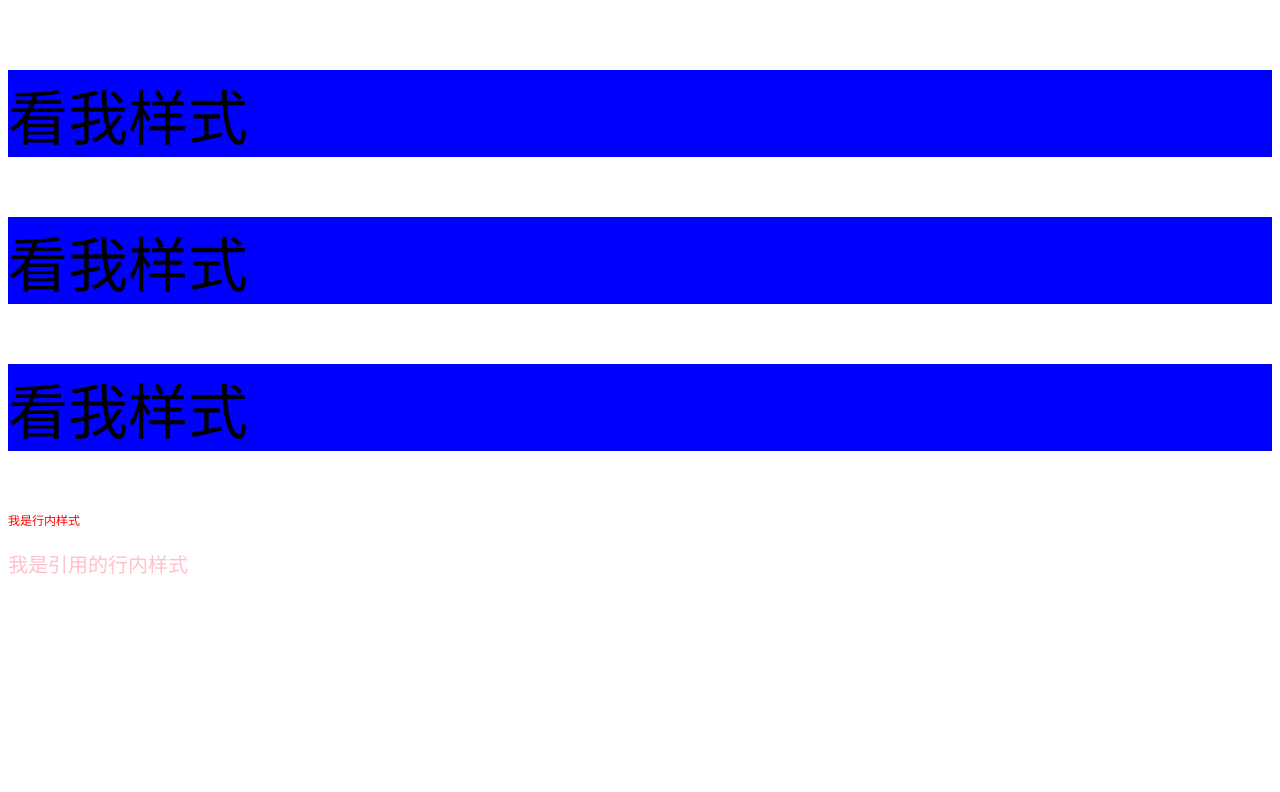
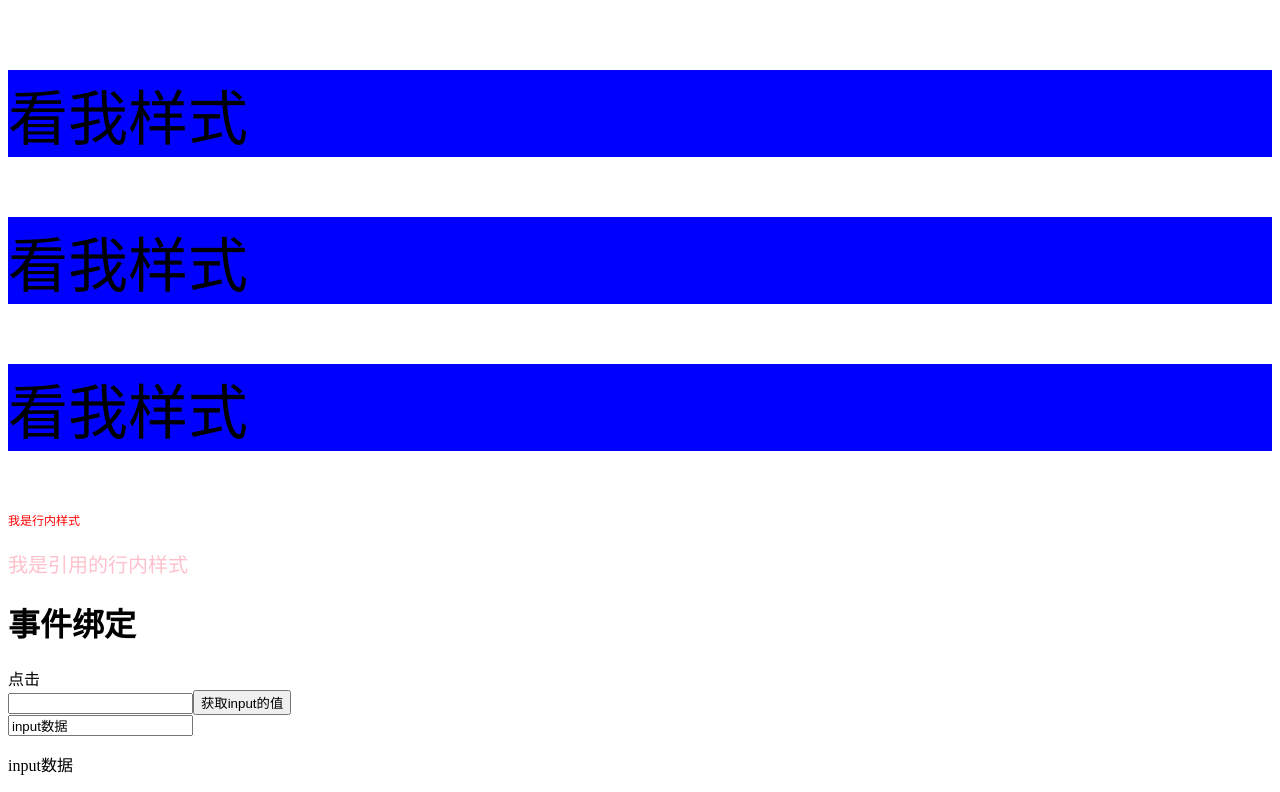
Before and after one commit to chuhx1024/angular-tour-of-heroes, an Angular app: page / in a window 1280 px wide. Shown: the part 778-1570 px from the top of the page. Before the commit the page ends 1376 px from the top, so only its background shows below. Built offline with nearby package versions, Linux system fonts and the light colour scheme.

Commit message:
feat: 双向数据绑定

```diff
--- a/src/app/app.component.html
+++ b/src/app/app.component.html
@@ -4,3 +4,5 @@
 <app-ng-switch></app-ng-switch>
 <h1>ng-bind</h1>
 <app-ng-bind></app-ng-bind>
+<h1>事件绑定</h1>
+<app-ng-event></app-ng-event>
--- /dev/null
+++ b/src/app/view/ng-event/ng-event.component.html
@@ -0,0 +1,10 @@
+<div (click)="clickFun()">点击</div>
+<input #inputFlag type="text" (input) ="inputChange($event)" name="">
+
+<!-- 模板引用变量使用 -->
+<button (click)="getValue(inputFlag.value)">获取input的值</button>
+
+<!-- 数据双向绑定 -->
+<br/>
+<input type="text" [(ngModel)]="title">
+<p>{{title}}</p>
--- /dev/null
+++ b/src/app/view/ng-event/ng-event.component.ts
@@ -0,0 +1,24 @@
+import { Component } from '@angular/core';
+
+@Component({
+  selector: 'app-ng-event',
+  templateUrl: './ng-event.component.html',
+  styleUrls: ['./ng-event.component.less']
+})
+export class NgEventComponent {
+
+  title: String = "input数据"
+  clickFun () {
+    alert(1)
+  };
+
+  inputChange (e:Event) {
+    console.log(e.target)
+  };
+
+  getValue (v: String) {
+    alert(v)
+  }
+
+
+}
```
Also changed, not shown: src/app/app.module.ts (+6 -3 lines), src/app/view/ng-event/ng-event.component.less (added), 1 other file (tests, documents, lock files or other folders).
